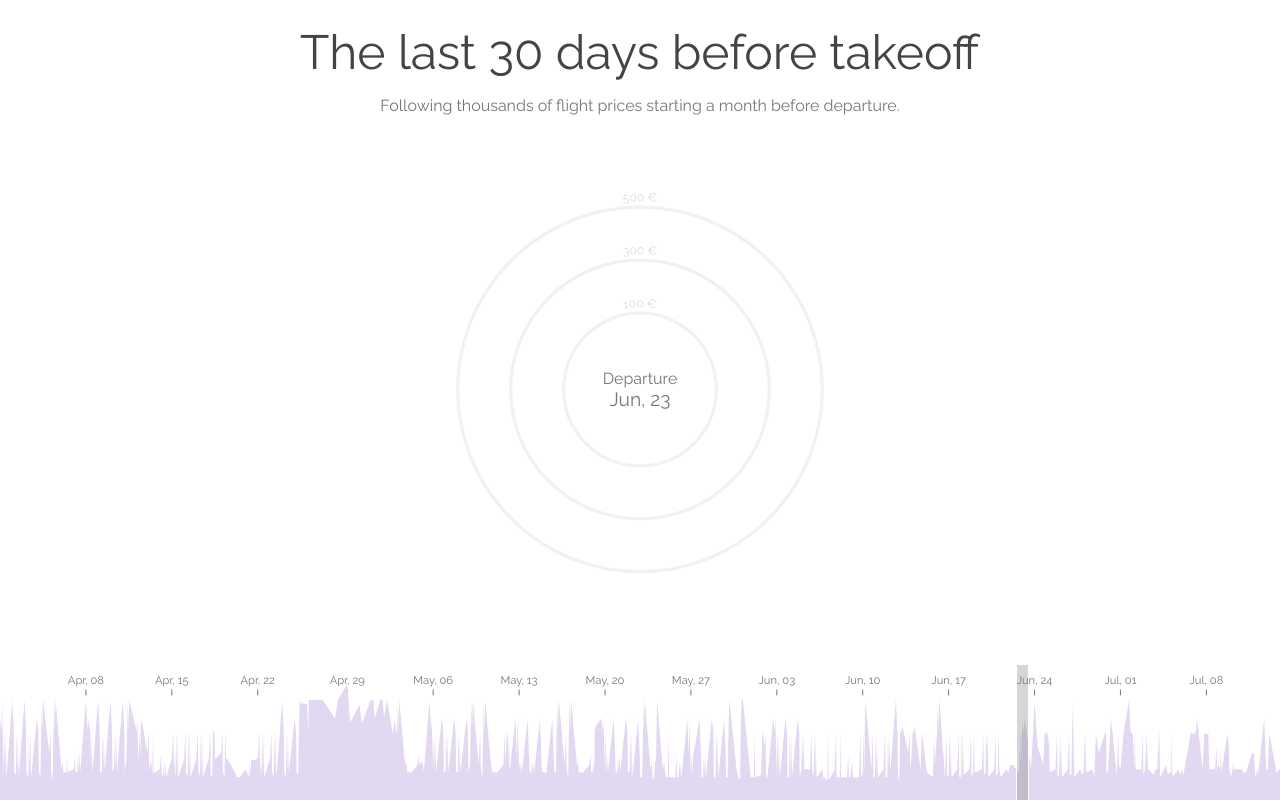
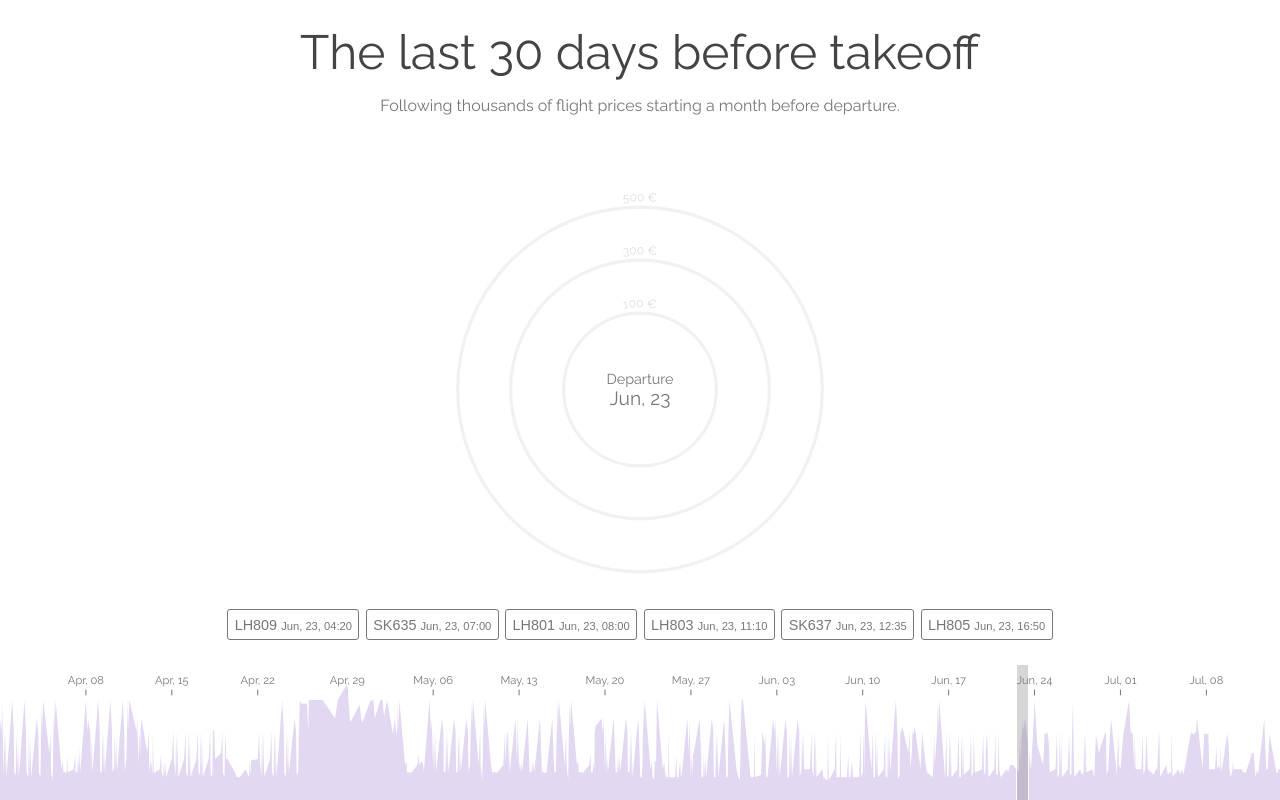
Before and after one commit to higsch/flyhigh, a Svelte app in the folder visualisation/app/: page / in a window 1280 px wide. Built offline with nearby package versions, Linux system fonts and the light colour scheme.

Commit message:
added flights legend

```diff
--- a/visualisation/app/src/App.svelte
+++ b/visualisation/app/src/App.svelte
@@ -73,10 +73,13 @@
   <h3>Following thousands of flight prices starting a month before departure.</h3>
   <div class="top-wrapper">
     <div class="container radial-graph">
-      {#await data.find(elem => elem.name === 'flights').data then data}
-        <RadialGraph data={data}
-                     timeRange={timeRange}
-                     colors={colors} />
+      {#await data.find(elem => elem.name === 'flights').data then prices}
+        {#await data.find(elem => elem.name === 'flightInfo').data then flightInfo}
+          <RadialGraph data={prices}
+                       flightInfo={flightInfo}
+                       timeRange={timeRange}
+                       colors={colors} />
+        {/await}
       {/await}
     </div>
   </div>
--- a/visualisation/app/src/RadialGraph/RadialCanvas.svelte
+++ b/visualisation/app/src/RadialGraph/RadialCanvas.svelte
@@ -8,7 +8,7 @@
   export let width;
   export let height;
   export let colors;
-  export let highlightId = 'LH809_2019_6_23_4_20';
+  export let highlightId = null;
 
   const sf = 2;
   const globalAlpha = 0.8;
@@ -75,7 +75,7 @@
     });
   }
 
-  function highlightFlight() {
+  function highlightFlight(highlightId) {
     const highlightedFlight = data.find(elem => elem.id === highlightId);
 
     let dots = [];
@@ -88,6 +88,9 @@
         };
       });
       drawCanvas(highlightId);
+    } else {
+      dots = [];
+      drawCanvas();
     }
 
     d3select(dotsG).selectAll('.dot')
@@ -95,7 +98,7 @@
       .join('circle')
       .attr('class', 'dot')
       .attr('fill', '#321321')
-      .attr('fill-opacity', 0.8)
+      .attr('fill-opacity', 0.6)
       .attr('r', lineWidth * 1.1)
       .transition().duration(500).delay((d) => 7 * d.id)
       .attr('cx', (d) => +d.cx)
@@ -117,7 +120,7 @@
     drawCanvas();
   }
 
-  $: if (data && highlightId) highlightFlight();
+  $: if (data) highlightFlight(highlightId);
 </script>
 
 <svg width={width} height={height}>
--- a/visualisation/app/src/RadialGraph/RadialGraph.svelte
+++ b/visualisation/app/src/RadialGraph/RadialGraph.svelte
@@ -1,4 +1,6 @@
 <script>
+  import { flip } from 'svelte/animate';
+
   import Coordinates from './Coordinates.svelte';
   import RadialCanvas from './RadialCanvas.svelte';
 
@@ -12,6 +14,7 @@
   import { formatTime } from '../utils';
 
   export let data;
+  export let flightInfo;
   export let timeRange = [];
   export let colors;
 
@@ -33,6 +36,8 @@
   let dataPreCalc;
   let radialDataIndex;
   let slicedData;
+  let legendArr = [];
+  let highlightId = null;
 
   function dayToAngle(day) {
     return -pi2 * day / daysOnCircle + pi2 * dayOffset / daysOnCircle;
@@ -139,8 +144,17 @@
     } else {
       slicedData = dataPreCalc;
     }
+
+    if (slicedData.length <= 12 && flightInfo) {
+      legendArr = flightInfo.filter(elem => slicedData.map(d => d.id).includes(elem.flightIdUnique));
+    } else {
+      legendArr = [];
+      highlightId = null;
+    }
   }
 </script>
+
+<svelte:window on:click={() => highlightId = null}/>
 
 <div class="wrapper" bind:offsetWidth={width} bind:offsetHeight={height}>
   <Coordinates priceScale={priceScale}
@@ -151,12 +165,25 @@
   <RadialCanvas data={slicedData}
                 width={width - sizeOffset}
                 height={height - sizeOffset}
-                colors={colors} />
+                colors={colors}
+                highlightId={highlightId} />
   {#if priceScale && timeRange}
     <div class="selected-time-range"
          style="width: {priceScale(300)}px;">
       <span class="pre-string">Departure</span>
       {@html formatCenterTimeRange(timeRange)}
+    </div>
+    <div class="flight-legend" style="height: {(height - 2 * priceScale(550)) / 2}px;">
+      <ul class="flight-list">
+        {#each legendArr as item (item.flightIdUnique)}
+          <li on:click|stopPropagation={() => highlightId = item.flightIdUnique}
+              class:active={highlightId === item.flightIdUnique}
+              animate:flip={{duration: 200, delay: 0}}>
+            <span class="flight-id">{item.flightId}</span>
+            <span class="flight-time">{timeFormat('%b, %d, %H:%M')(item.departure)}</span>
+          </li>
+        {/each}
+      </ul>
     </div>
   {/if}
 </div>
@@ -178,6 +205,43 @@
 
   .selected-time-range .pre-string {
     display: block;
-    font-size: 1rem;
+    font-size: 0.9rem;
+  }
+
+  .flight-legend {
+    position: absolute;
+    z-index: 1000;
+    bottom: 0;
+    width: 100%;
+  }
+
+  .flight-legend ul {
+    display: flex;
+    align-items: center;
+    justify-content: center;
+    flex-wrap: wrap;
+    height: 100%;
+  }
+
+  .flight-legend ul li {
+    display: inline-block;
+    margin: 0 0.2rem;
+    padding: 0.4rem;
+    font-family: Arial, sans-serif;
+    font-size: 0.9rem;
+    color: var(--gray);
+    border: 1px solid var(--gray);
+    border-radius: 3px;
+    background-color: white;
+    cursor: pointer;
+  }
+
+  .flight-legend ul li.active {
+    color: white;
+    background-color: var(--gray);
+  }
+
+  .flight-legend ul li .flight-time {
+    font-size: 0.7rem;
   }
 </style>
--- a/visualisation/app/src/TimeBrush/TimeBrush.svelte
+++ b/visualisation/app/src/TimeBrush/TimeBrush.svelte
@@ -68,7 +68,6 @@
   }
 
   $: if (data && data.length > 0 && width && height) {
-    console.log(data)
     x = scaleTime()
       .domain(extent(data, d => d.departure))
       .range([0, width]);
```
Also changed, not shown: 1 other file (tests, documents, lock files or other folders).
